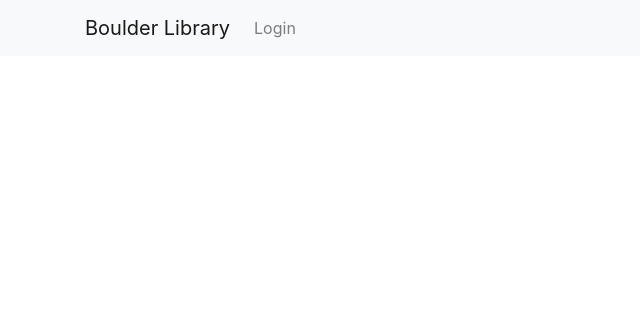
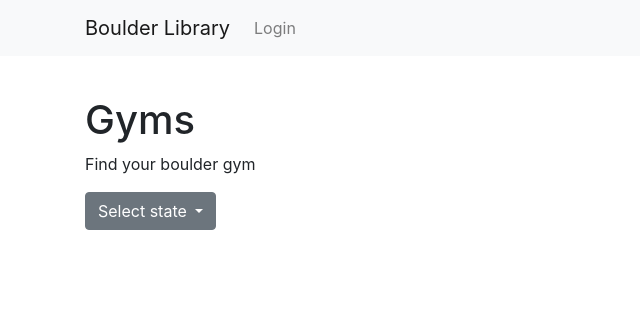
Before and after one commit to kschrenk/boulderlibrary, a Flask app: page /main/gyms in a window 1280 px wide. Shown: the top 316 px of the page, without its empty margins (0-640 px from the left). Run offline with Flask 2, Linux system fonts and the light colour scheme; data that the repository does not hold is empty; parts of the project's set-up code (start-up, migrations or seed data) failed here and were passed over; some libraries are stand-ins or nearby versions.

Commit message:
view gyms select state dropdown

```diff
--- a/app.py
+++ b/app.py
@@ -8,7 +8,8 @@ from flask import (
     abort,
     jsonify,
     abort,
-    redirect)
+    redirect,
+    url_for)
 from flask_sqlalchemy import SQLAlchemy
 from flask_cors import CORS
 
@@ -169,8 +170,9 @@ def create_app(test_config=None):
     # -------------------------------------------------------------------- #
 
     @app.route('/')
-    def home():
-        return redirect('/main/gyms', 302)
+    def index():
+        return redirect(url_for( 'main_bp.public_home' ))
+
 
     @app.route('/gyms/create', methods=["POST"])
     def create_gym():
@@ -197,7 +199,6 @@ def create_app(test_config=None):
 
         except KeyError:
             abort(422)
-
 
     @app.route('/gyms/<int:id>', methods=['GET'])
     def detailed_gym(id):
--- a/main/main_routes.py
+++ b/main/main_routes.py
@@ -1,6 +1,6 @@
 from flask import Blueprint, render_template, redirect, jsonify, abort
 from flask import current_app as app
-from database.models import Gym
+from database.models import Gym, State
 # Jinja2
 from jinja2 import TemplateNotFound
 
@@ -10,16 +10,12 @@ main_bp = Blueprint('main_bp', __name__,
     url_prefix='/main')
 
 
+@main_bp.route('/', methods=["GET"])
+def public_home():
+    return render_template('home.html')
+
+
 @main_bp.route('/gyms', methods=["GET"])
-def get_gyms():
-    ''' Returns a JSON with all gyms '''
-    try:
-        data = Gym.query.all()
-        body = []
-        for gym in data:
-            body.append(gym.formatted())
-
-        return render_template('main.html', gyms=body)
-
-    except TemplateNotFound:
-        abort(404)
+def public_gyms():
+    query = State.query.order_by(State.name).all()
+    return render_template('gyms.html', states=query)
--- a/main/static/css/custom.css
+++ b/main/static/css/custom.css
@@ -0,0 +1,3 @@
+.page{
+    padding: 40px 0px 40px;
+}
--- a/main/static/js/custom.js
+++ b/main/static/js/custom.js
@@ -0,0 +1,10 @@
+/**
+ * states
+ * onclick event handler
+ */
+const states = document.querySelectorAll('.states');
+
+for(let i = 0; i < states.length; i++){
+    const state = states[i];
+    state.onclick = (e) => console.log(state);
+};
--- /dev/null
+++ b/main/templates/gyms.html
@@ -0,0 +1,24 @@
+{% extends 'main.html' %}
+{% block title %} Gyms {% endblock %}
+{% block content %}
+<div class="row">
+    <div class="col-md-12">
+        <h1>Gyms</h1>
+        <p>Find your boulder gym</p>
+    <div>
+</div>
+<div class="row">
+    <div class="col-md-12">
+        <div class="dropdown">
+            <button class="btn btn-secondary dropdown-toggle" type="button" id="dropdownMenuButton" data-toggle="dropdown" aria-haspopup="true" aria-expanded="false">
+              Select state
+            </button>
+            <div class="dropdown-menu" aria-labelledby="dropdownMenuButton">
+                {% for state in states %}
+                <a class="dropdown-item states" href="#" data-id="{{ state.id }}">{{ state.name }}</a>
+                {% endfor %}
+            </div>
+        </div>
+    </div>
+</div>
+{% endblock %}
--- a/main/templates/main.html
+++ b/main/templates/main.html
@@ -17,7 +17,7 @@
     <header>
         <nav class="navbar navbar-expand-lg navbar-light bg-light">
             <div class="container">
-                <a class="navbar-brand" href=" {{ url_for('main_bp.get_gyms') }}">Boulder Library</a>
+                <a class="navbar-brand" href=" {{ url_for('main_bp.public_home') }}">Boulder Library</a>
                 <button class="navbar-toggler" type="button" data-toggle="collapse" data-target="#navbarSupportedContent" aria-controls="navbarSupportedContent" aria-expanded="false" aria-label="Toggle navigation">
                 <span class="navbar-toggler-icon"></span>
                 </button>
@@ -59,15 +59,22 @@
 {% endfor %}
 
 <!-- main -->
-<div class="container">
-{% block content %}{% endblock %}
+<div class="page">
+    <div class="container">
+    {% block content %}{% endblock %}
+    </div>
 </div>
 
 <footer>
     <p></p>
 </footer>
+
 <!-- js -->
 <script src="{{ url_for('main_bp.static', filename='js/libs/jquery-3.4.1.min.js') }}"></script>
 <script src="{{ url_for('main_bp.static', filename='js/libs/bootstrap.bundle.min.js') }} "></script>
+{% block footer_scripts %}
+<script src="{{ url_for( 'main_bp.static', filename='js/custom.js') }}"></script>
+{% endblock %}
+
 </body>
 </html>
```
Also changed, not shown: main/templates/home.html (added, +13 -0 lines).
